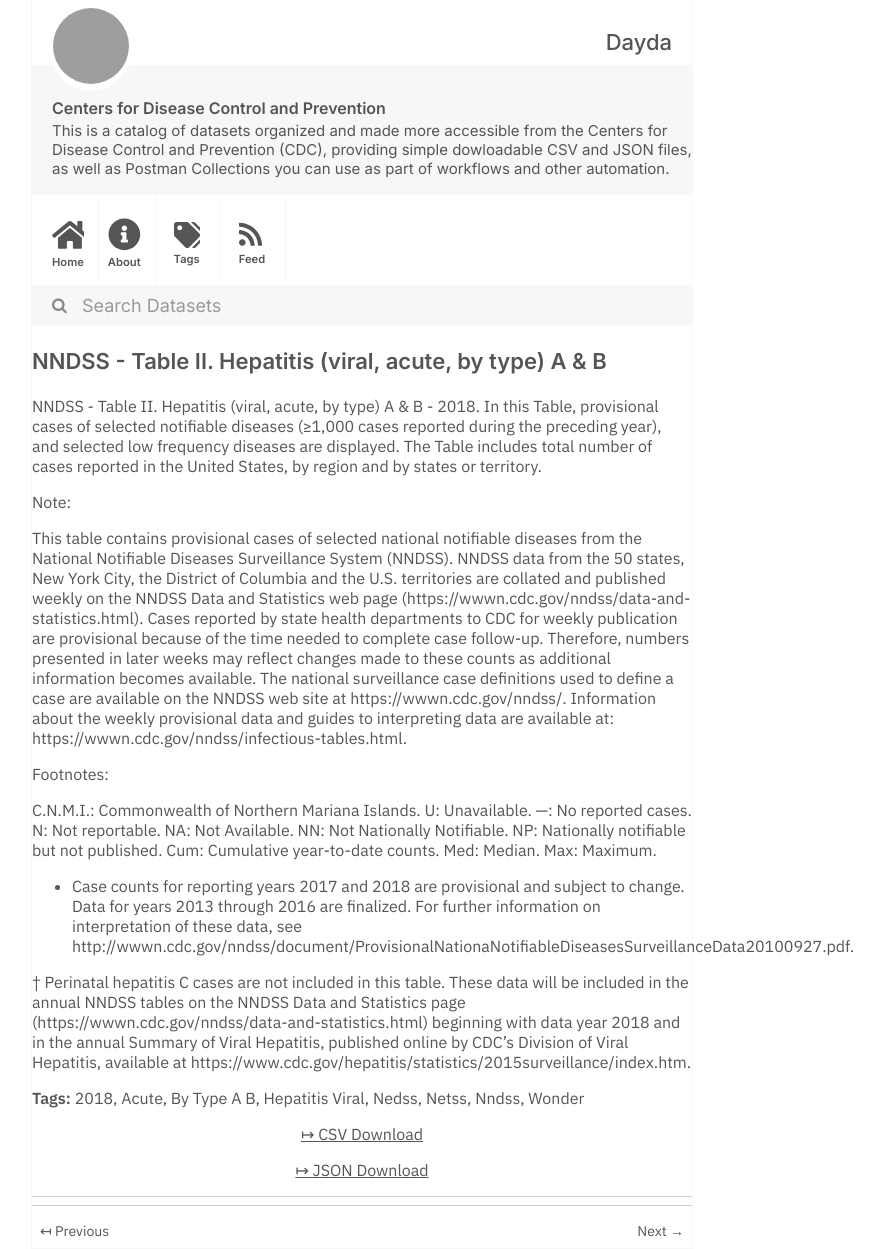
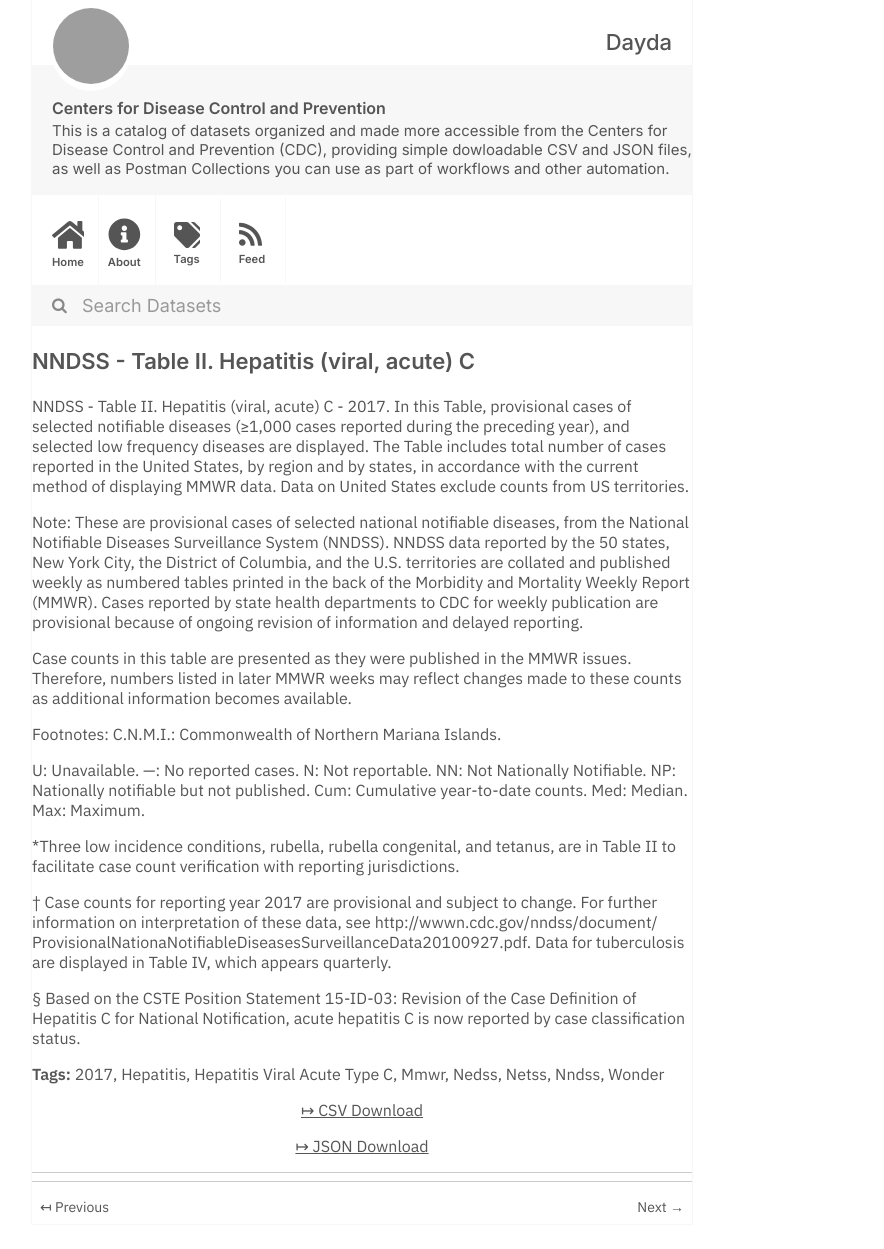
Before and after one commit to dayda-entities/centers-for-disease-control-and-prevention, a Jekyll site: the page built from _posts/2020-11-12-nndss-table-ii-hepatitis-viral.md, in a window 1280 px wide. Shown: the whole page, without its empty margins (278-1162 px from the left). Built offline with Jekyll 4.4.1, drawn with Linux system fonts in a browser that asks for light colours; after the commit the page ends 1225 px from its top, so only the background shows below that; grey boxes are pictures that could not be loaded.

Commit message:
Publish Data

```diff
--- a/_posts/2020-11-12-nndss-table-ii-hepatitis-viral.md
+++ b/_posts/2020-11-12-nndss-table-ii-hepatitis-viral.md
@@ -1,35 +1,38 @@
 ---
-title: 'NNDSS - Table II. Hepatitis (viral, acute, by type) A & B'
-created: '2020-11-12T12:14:00.678969'
-modified: '2021-04-21T19:21:04.180239'
+title: 'NNDSS - Table II. Hepatitis (viral, acute) C'
+created: '2020-11-12T12:16:18.475420'
+modified: '2021-04-17T00:19:39.930611'
 state: active
 type: dataset
 tags:
-  - '2018'
-  - Acute
-  - By Type A B
-  - Hepatitis Viral
+  - '2017'
+  - Hepatitis
+  - Hepatitis Viral Acute Type C
+  - Mmwr
   - Nedss
   - Netss
   - Nndss
   - Wonder
 groups: []
-csv_url: 'https://data.cdc.gov/api/views/btcp-84tv/rows.csv?accessType=DOWNLOAD'
-json_url: 'https://data.cdc.gov/api/views/btcp-84tv/rows.json?accessType=DOWNLOAD'
+csv_url: 'https://data.cdc.gov/api/views/swv3-ghj7/rows.csv?accessType=DOWNLOAD'
+json_url: 'https://data.cdc.gov/api/views/swv3-ghj7/rows.json?accessType=DOWNLOAD'
 layout: post
 
 ---
-NNDSS - Table II. Hepatitis (viral, acute, by type) A & B - 2018. In this Table, provisional cases of selected notifiable diseases (≥1,000 cases reported during the preceding year), and selected low frequency diseases are displayed. The Table includes total number of cases reported in the United States, by region and by states or territory.
+NNDSS - Table II. Hepatitis (viral, acute) C - 2017. In this Table, provisional cases of selected notifiable diseases (≥1,000 cases reported during the preceding year), and selected low frequency diseases are displayed.  The Table includes total number of cases reported in the United States, by region and by states, in accordance with the current method of displaying MMWR data.  Data on United States exclude counts from US territories.
 
 Note:
+These are provisional cases of selected national notifiable diseases, from the National Notifiable Diseases Surveillance System (NNDSS). NNDSS data reported by the 50 states, New York City, the District of Columbia, and the U.S. territories are collated and published weekly as numbered tables printed in the back of the Morbidity and Mortality Weekly Report (MMWR). Cases reported by state health departments to CDC for weekly publication are provisional because of ongoing revision of information and delayed reporting.
 
-This table contains provisional cases of selected national notifiable diseases from the National Notifiable Diseases Surveillance System (NNDSS). NNDSS data from the 50 states, New York City, the District of Columbia and the U.S. territories are collated and published weekly on the NNDSS Data and Statistics web page (https://wwwn.cdc.gov/nndss/data-and-statistics.html). Cases reported by state health departments to CDC for weekly publication are provisional because of the time needed to complete case follow-up.  Therefore, numbers presented in later weeks may reflect changes made to these counts as additional information becomes available. The national surveillance case definitions used to define a case are available on the NNDSS web site at https://wwwn.cdc.gov/nndss/. Information about the weekly provisional data and guides to interpreting data are available at: https://wwwn.cdc.gov/nndss/infectious-tables.html.
+Case counts in this table are presented as they were published in the MMWR issues. Therefore, numbers listed in later MMWR weeks may reflect changes made to these counts as additional information becomes available.
 
 Footnotes:
+ C.N.M.I.: Commonwealth of Northern Mariana Islands.
 
-C.N.M.I.: Commonwealth of Northern Mariana Islands.
-U: Unavailable. —: No reported cases. N: Not reportable. NA:  Not Available.  NN: Not Nationally Notifiable. NP: Nationally notifiable but not published. Cum: Cumulative year-to-date counts. Med: Median. Max: Maximum.
+ U: Unavailable. —: No reported cases. N: Not reportable. NN: Not Nationally Notifiable. NP: Nationally notifiable but not published. Cum: Cumulative year-to-date counts. Med: Median. Max: Maximum.
 
-* Case counts for reporting years 2017 and 2018 are provisional and subject to change. Data for years 2013 through 2016 are finalized. For further information on interpretation of these data, see http://wwwn.cdc.gov/nndss/document/ProvisionalNationaNotifiableDiseasesSurveillanceData20100927.pdf.
+ *Three low incidence conditions, rubella, rubella congenital, and tetanus, are in Table II to facilitate case count verification with reporting jurisdictions.
 
-† Perinatal hepatitis C cases are not included in this table. These data will be included in the annual NNDSS tables on the NNDSS Data and Statistics page (https://wwwn.cdc.gov/nndss/data-and-statistics.html) beginning with data year 2018 and in the annual Summary of Viral Hepatitis, published online by CDC's Division of Viral Hepatitis, available at https://www.cdc.gov/hepatitis/statistics/2015surveillance/index.htm.
+† Case counts for reporting year 2017 are provisional and subject to change. For further information on interpretation of these data, see http://wwwn.cdc.gov/nndss/document/ ProvisionalNationaNotifiableDiseasesSurveillanceData20100927.pdf. Data for tuberculosis are displayed in Table IV, which appears quarterly.
+
+§ Based on the CSTE Position Statement 15-ID-03: Revision of the Case Definition of Hepatitis C for National Notification, acute hepatitis C is now reported by case classification status.
```
